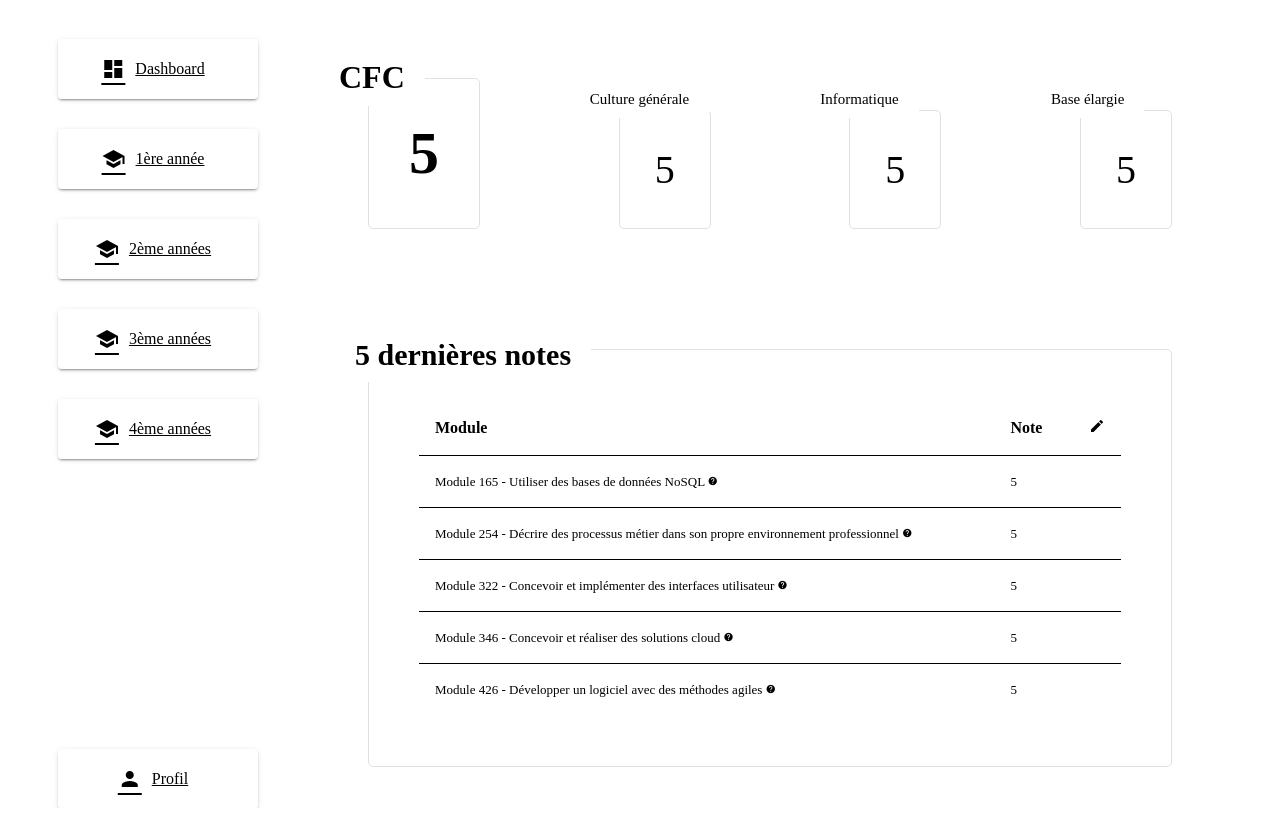
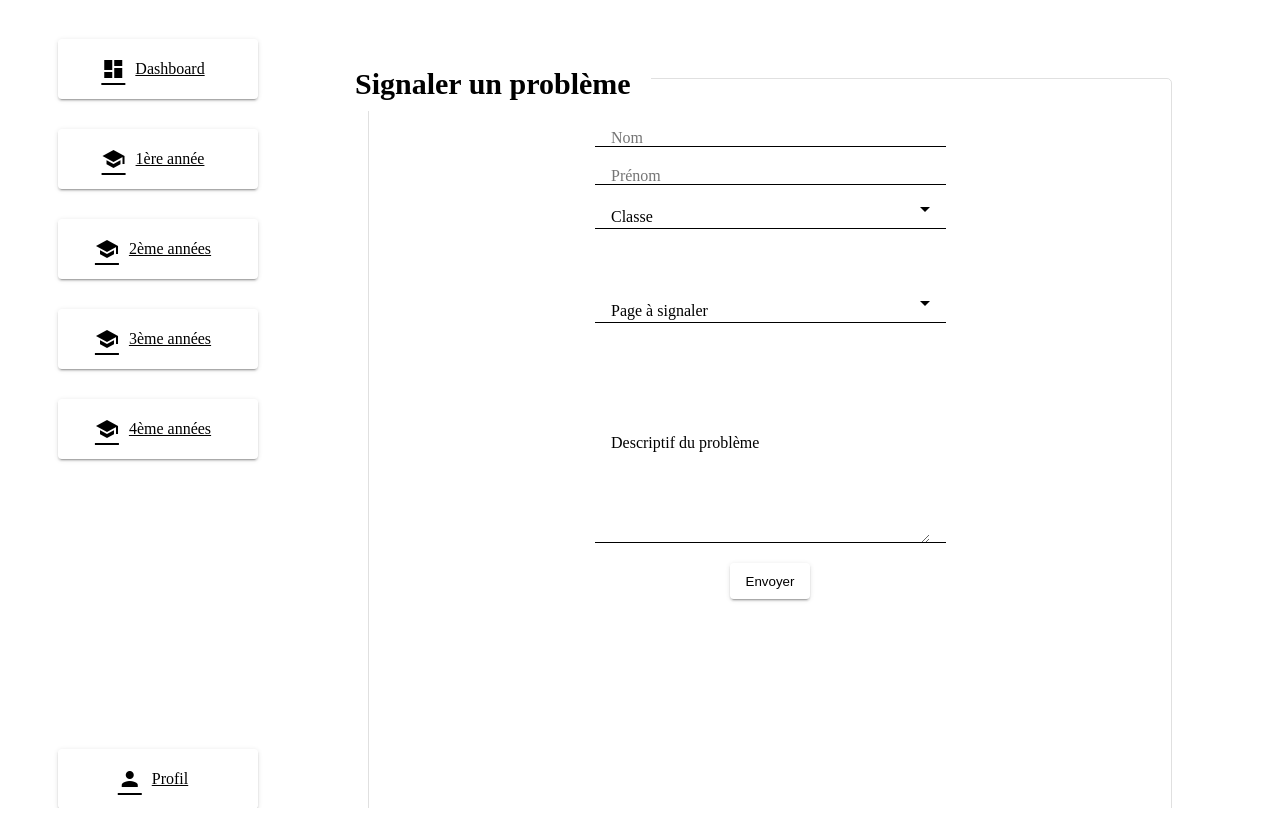
Before and after one commit to GinierClasses/322-426-projet-team-rocket, an Angular app: page /problem in a window 1280 px wide. Built offline with nearby package versions, Linux system fonts and the light colour scheme.

Commit message:
added page report a problem

```diff
--- a/src/app/app-routing.module.ts
+++ b/src/app/app-routing.module.ts
@@ -5,6 +5,7 @@ import {StepperComponent} from "./components/stepper/stepper.component";
 import {GradesTablePageComponent} from "./components/grades-table-page/grades-table-page.component";
 import {PonderationComponent} from "./components/ponderation/ponderation.component";
 import {PageDashboardComponent} from "./components/page-dashboard/page-dashboard.component";
+import {ReportProblemComponent} from "./components/report-problem/report-problem.component";
 
 
 const routes: Routes = [
@@ -14,6 +15,7 @@ const routes: Routes = [
   {path: 'grades', component: GradesTablePageComponent},
   {path: 'profil', component: ProfilPageComponent},
   {path: 'dashboard', component: PageDashboardComponent},
+  {path: 'problem', component: ReportProblemComponent},
   {path: '**', component: PageDashboardComponent}
 ];
 
--- a/src/app/app.module.ts
+++ b/src/app/app.module.ts
@@ -25,12 +25,14 @@ import { DashboardCardsGradesComponent } from './components/dashboard-cards-grad
 import { DashboardGradesTablesComponent } from './components/dashboard-grades-tables/dashboard-grades-tables.component';
 import { DashboardGradesTableCardComponent } from './components/dashboard-grades-table-card/dashboard-grades-table-card.component';
 import { HttpClientModule } from '@angular/common/http';
+import { ReportProblemComponent } from './components/report-problem/report-problem.component';
+import {MatSelectModule} from "@angular/material/select";
 
 
 
 @NgModule({
-  imports: [BrowserModule, AppRoutingModule, BrowserAnimationsModule, MatSidenavModule, MatButtonModule, MatStepperModule, ReactiveFormsModule, MatFormFieldModule, MatInputModule, MatTableModule, MatCardModule,HttpClientModule,],
-  declarations: [AppComponent, SidebarComponent, StepperComponent, TitleBoxContainerComponent, GradesTableComponent, GradesTablePageComponent, ProfilPageComponent, PageDashboardComponent, DashboardCardsCfcComponent, DashboardCardsGradesComponent, DashboardGradesTablesComponent, DashboardGradesTableCardComponent, PonderationComponent],
+  imports: [BrowserModule, AppRoutingModule, BrowserAnimationsModule, MatSidenavModule, MatButtonModule, MatStepperModule, ReactiveFormsModule, MatFormFieldModule, MatInputModule, MatTableModule, MatCardModule, HttpClientModule, MatSelectModule,],
+  declarations: [AppComponent, SidebarComponent, StepperComponent, TitleBoxContainerComponent, GradesTableComponent, GradesTablePageComponent, ProfilPageComponent, PageDashboardComponent, DashboardCardsCfcComponent, DashboardCardsGradesComponent, DashboardGradesTablesComponent, DashboardGradesTableCardComponent, PonderationComponent, ReportProblemComponent],
   providers: [],
   bootstrap: [AppComponent],
 
--- a/src/app/components/page-dashboard/page-dashboard.component.html
+++ b/src/app/components/page-dashboard/page-dashboard.component.html
@@ -27,7 +27,7 @@
   </app-dashboard-grades-table-card>
 
   <div id="buttons">
-    <button>Signaler un problème</button>
+    <button routerLink="/problem">Signaler un problème</button>
     <button routerLink="/ponderations">Pondérations</button>
   </div>
 </app-sidebar>
--- a/src/app/components/page-grades-table/page-grades-table.component.html
+++ /dev/null
@@ -1 +0,0 @@
-<app-grades-table></app-grades-table>
--- /dev/null
+++ b/src/app/components/report-problem/report-problem.component.html
@@ -0,0 +1,46 @@
+<app-sidebar>
+  <app-title-box-container [dynamicTitle]="title">
+    <div class="report-container">
+      <mat-form-field>
+        <input matInput placeholder="Nom" required>
+      </mat-form-field>
+      <mat-form-field>
+        <input matInput placeholder="Prénom" required>
+      </mat-form-field>
+
+      <mat-form-field class="report-field-class">
+        <mat-label>Classe</mat-label>
+        <mat-select>
+          <mat-option value="option">INFO 2A</mat-option>
+          <mat-option value="option">INFO 2B</mat-option>
+          <mat-option value="option">INFO 2C</mat-option>
+          <mat-option value="option">INFO 2D</mat-option>
+          <mat-option value="option">INFO 2E</mat-option>
+        </mat-select>
+      </mat-form-field>
+
+
+      <mat-form-field>
+        <mat-label>Page à signaler</mat-label>
+        <mat-select>
+          <mat-option value="option">Dashboard</mat-option>
+          <mat-option value="option">1ère année</mat-option>
+          <mat-option value="option">2ème année</mat-option>
+          <mat-option value="option">3ème année</mat-option>
+          <mat-option value="option">4ème année</mat-option>
+          <mat-option value="option">Profil</mat-option>
+          <mat-option value="option">Ajouter une note</mat-option>
+          <mat-option value="option">Modifier une note</mat-option>
+          <mat-option value="option">Pondérations</mat-option>
+          <mat-option value="option">Description des modules</mat-option>
+        </mat-select>
+
+      </mat-form-field>
+      <mat-form-field>
+        <mat-label>Descriptif du problème</mat-label>
+        <textarea matInput></textarea>
+      </mat-form-field>
+      <button color="primary" mat-raised-button>Envoyer</button>
+    </div>
+  </app-title-box-container>
+</app-sidebar>
--- /dev/null
+++ b/src/app/components/report-problem/report-problem.component.scss
@@ -0,0 +1,17 @@
+.report-container {
+  display: flex;
+  flex-direction: column;
+  align-items: center;
+
+  .report-field-class {
+    margin-bottom: 50px;
+  }
+
+  mat-form-field {
+    width: 50%;
+  }
+
+  textarea {
+    height: 200px;
+  }
+}
--- /dev/null
+++ b/src/app/components/report-problem/report-problem.component.ts
@@ -0,0 +1,16 @@
+import { Component } from '@angular/core';
+
+@Component({
+  selector: 'app-report-problem',
+  templateUrl: './report-problem.component.html',
+  styleUrls: ['./report-problem.component.scss']
+})
+export class ReportProblemComponent {
+
+    constructor() { }
+
+  title = 'Signaler un problème';
+
+    ngOnInit(): void {
+    }
+}
--- a/src/styles.scss
+++ b/src/styles.scss
@@ -24,3 +24,7 @@ li {
     text-decoration: none;
   }
 }
+
+button {
+  cursor: pointer;
+}
```
Also changed, not shown: src/app/components/page-grades-table/page-grades-table.component.ts (deleted, +0 -10 lines), src/app/components/page-grades-table/page-grades-table.component.scss (deleted).
